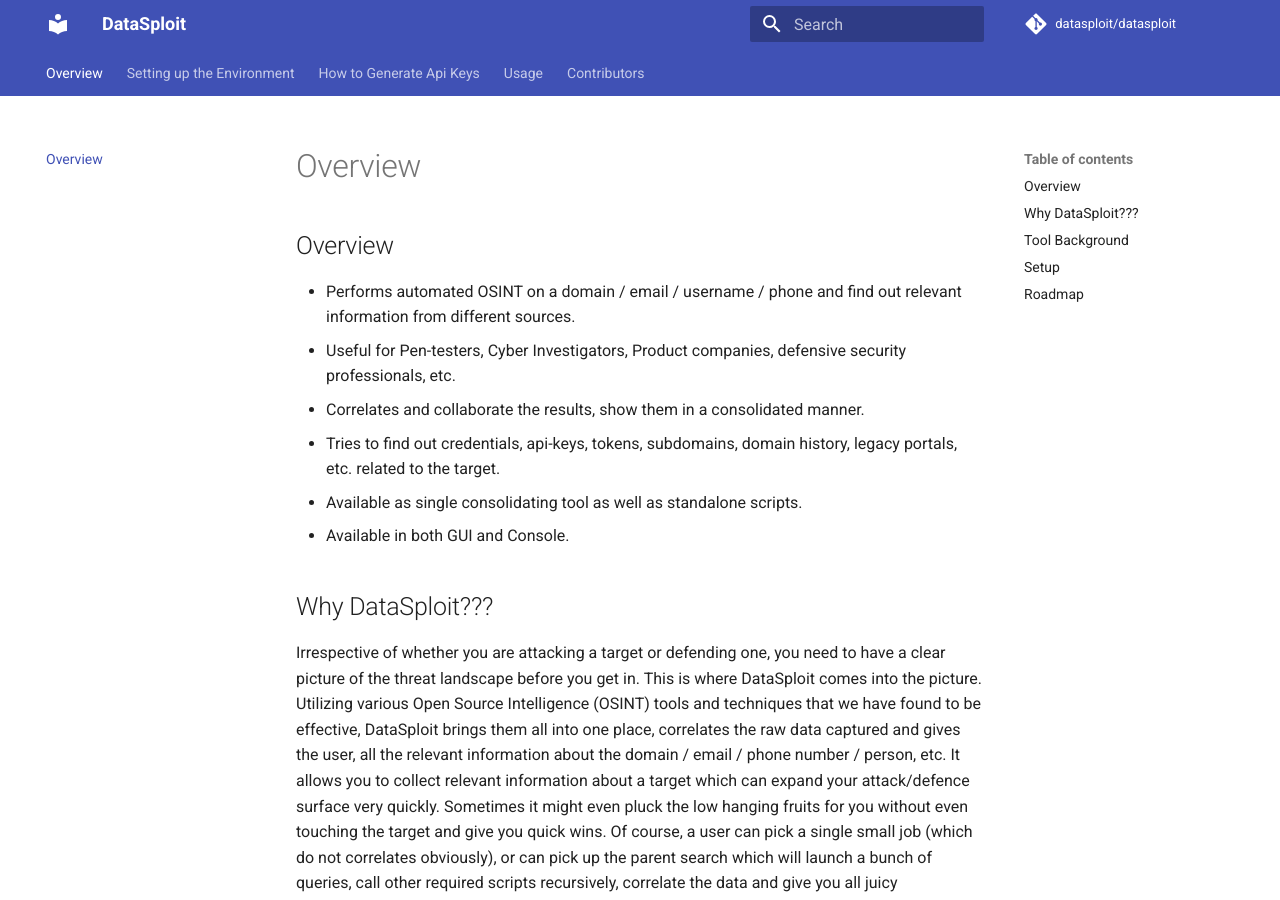
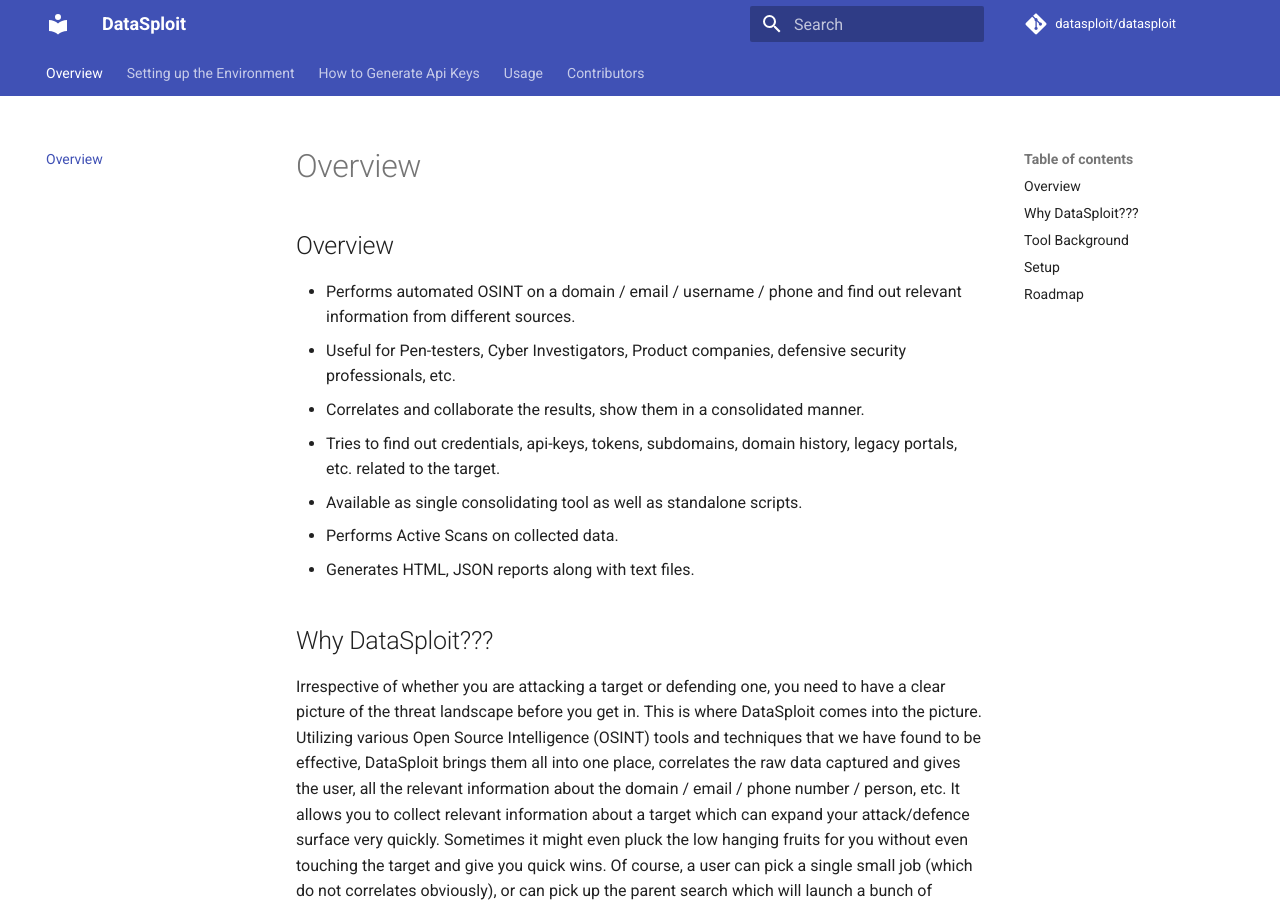
Before and after one commit to dvopsway/datasploit, an MkDocs documentation site: the page built from docs/index.md, in a window 1280 px wide and 900 px high. Built offline with MkDocs 1.6.1 and Material for MkDocs 9.7.7, drawn with Linux system fonts in a browser that asks for light colours; comment, search, counter and statistics services are not loaded; old or Windows-style settings are respelled for this version of MkDocs.

Commit message:
removed GUI from documentation

```diff
--- a/docs/index.md
+++ b/docs/index.md
@@ -5,7 +5,8 @@
 * Correlates and collaborate the results, show them in a consolidated manner.
 * Tries to find out credentials, api-keys, tokens, subdomains, domain history, legacy portals, etc. related to the target.
 * Available as single consolidating tool as well as standalone scripts.
-* Available in both GUI and Console.
+* Performs Active Scans on collected data.
+* Generates HTML, JSON reports along with text files.
 
 ## Why DataSploit???
 
```
